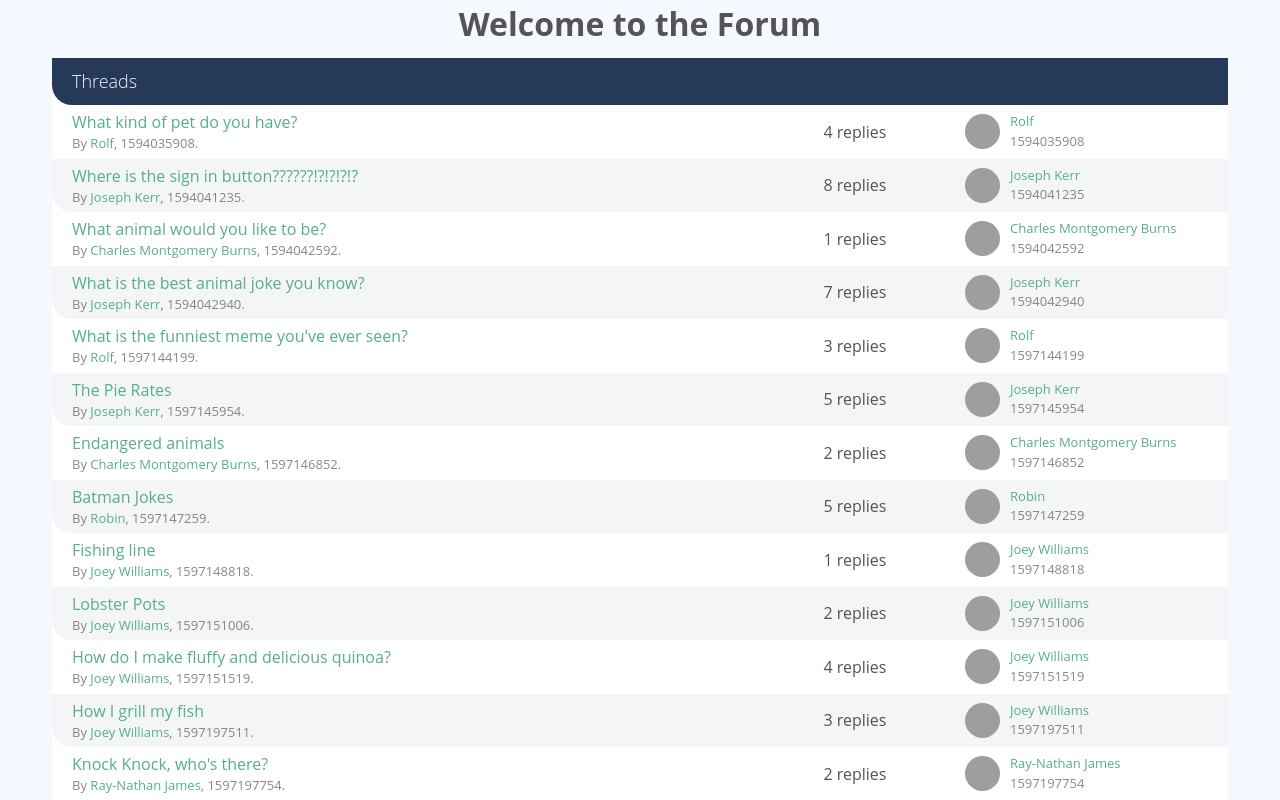
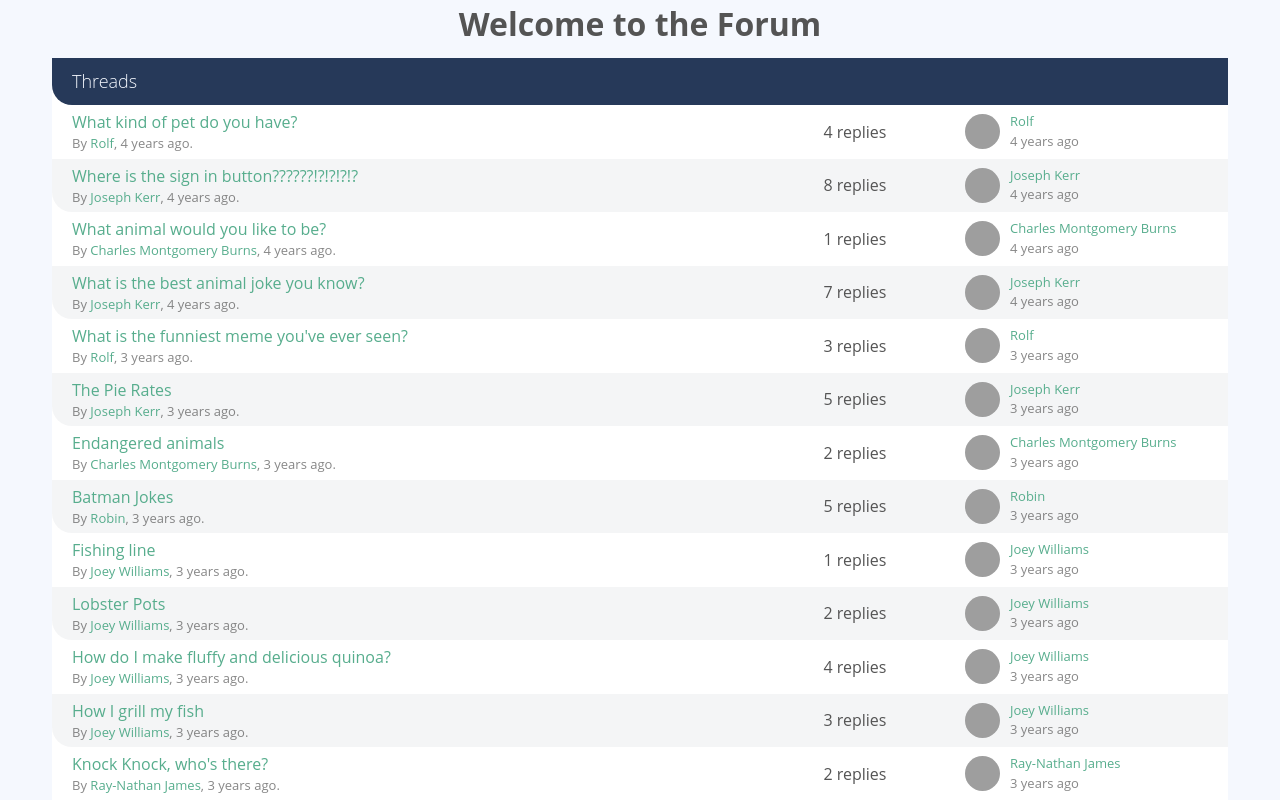
Before and after one commit to Coffeholic404/vue-master-class, a Vue app: page / in a window 1280 px wide. Shown: the top 800 px of the page. Built offline with nearby package versions, Linux system fonts and the light colour scheme; grey boxes are pictures that could not be loaded.

Commit message:
Creating Base Components in a Vue Application

```diff
--- /dev/null
+++ b/src/components/AppDate.vue
@@ -0,0 +1,30 @@
+<template>
+  <span :title="humanFriendlyDate()">
+    {{ diffForHumans() }}
+  </span>
+</template>
+
+<script setup>
+import dayjs from 'dayjs'
+import localizedDate from 'dayjs/plugin/localizedFormat'
+import relativeTime from 'dayjs/plugin/relativeTime'
+
+dayjs.extend(relativeTime)
+dayjs.extend(localizedDate)
+
+const props = defineProps({
+  timestamp: {
+    require: true,
+    type: Number
+  }
+})
+
+// Methods
+const diffForHumans = () => {
+  return dayjs.unix(props.timestamp).fromNow()
+}
+
+const humanFriendlyDate = () => {
+  return dayjs.unix(props.timestamp).format('llll')
+}
+</script>
--- a/src/components/PostList.vue
+++ b/src/components/PostList.vue
@@ -17,8 +17,8 @@
           </p>
         </div>
       </div>
-      <div class="post-date text-faded" :title="humanFriendlyDate(post.publishedAt)">
-        {{ diffForHumans(post.publishedAt) }}
+      <div class="post-date text-faded">
+        <AppDate :timestamp="post.publishedAt"/>
       </div>
     </div>
   </div>
@@ -27,12 +27,7 @@
 <script setup>
 import sourceData from '@/data.json'
 import { reactive } from 'vue'
-import dayjs from 'dayjs'
-import localizedDate from 'dayjs/plugin/localizedFormat'
-import relativeTime from 'dayjs/plugin/relativeTime'
-
-dayjs.extend(relativeTime)
-dayjs.extend(localizedDate)
+import AppDate from './AppDate.vue'
 const users = reactive(sourceData.users)
 
 const props = defineProps({
@@ -46,12 +41,4 @@ const props = defineProps({
 function userById (userId) {
   return users.find((p) => p.id === userId)
 }
-
-const diffForHumans = (timestamp) => {
-  return dayjs.unix(timestamp).fromNow()
-}
-
-const humanFriendlyDate = (timestamp) => {
-  return dayjs.unix(timestamp).format('llll')
-}
 </script>
--- a/src/components/ThreadList.vue
+++ b/src/components/ThreadList.vue
@@ -1,36 +1,36 @@
 <template>
   <div class="col-full">
-
     <div class="thread-list">
-
       <h2 class="list-title">Threads</h2>
 
       <div v-for="thread in props.threads" :key="thread.id" class="thread">
         <div>
           <p>
-        <RouterLink :to="{name: 'ThreadShow', params: {id: thread.id}}">{{ thread.title }}</RouterLink>
+            <RouterLink :to="{ name: 'ThreadShow', params: { id: thread.id } }">{{
+              thread.title
+            }}</RouterLink>
           </p>
           <p class="text-faded text-xsmall">
-        By <a href="#">{{ userById(thread.userId).name }}</a>, {{ thread.publishedAt }}.
+            By <a href="#">{{ userById(thread.userId).name }}</a
+            >, <AppDate :timestamp="thread.publishedAt" />.
           </p>
         </div>
 
         <div class="activity">
-      <p class="replies-count">
-       {{ thread.posts.length }} replies
-      </p>
+          <p class="replies-count">{{ thread.posts.length }} replies</p>
 
-      <img class="avatar-medium" :src="userById(thread.userId).avatar" alt="">
+          <img class="avatar-medium" :src="userById(thread.userId).avatar" alt="" />
 
           <div>
             <p class="text-xsmall">
               <a href="#">{{ userById(thread.userId).name }}</a>
             </p>
-        <p class="text-xsmall text-faded">{{ thread.publishedAt }}</p>
+            <p class="text-xsmall text-faded">
+              <AppDate :timestamp="thread.publishedAt" />
+            </p>
           </div>
         </div>
       </div>
-
     </div>
   </div>
 </template>
@@ -38,6 +38,7 @@
 <script setup>
 import sourceData from '@/data.json'
 import { reactive } from 'vue'
+import AppDate from './AppDate.vue'
 
 const props = defineProps({
   threads: {
```
Lines whose indentation alone changed are shown as unchanged.
